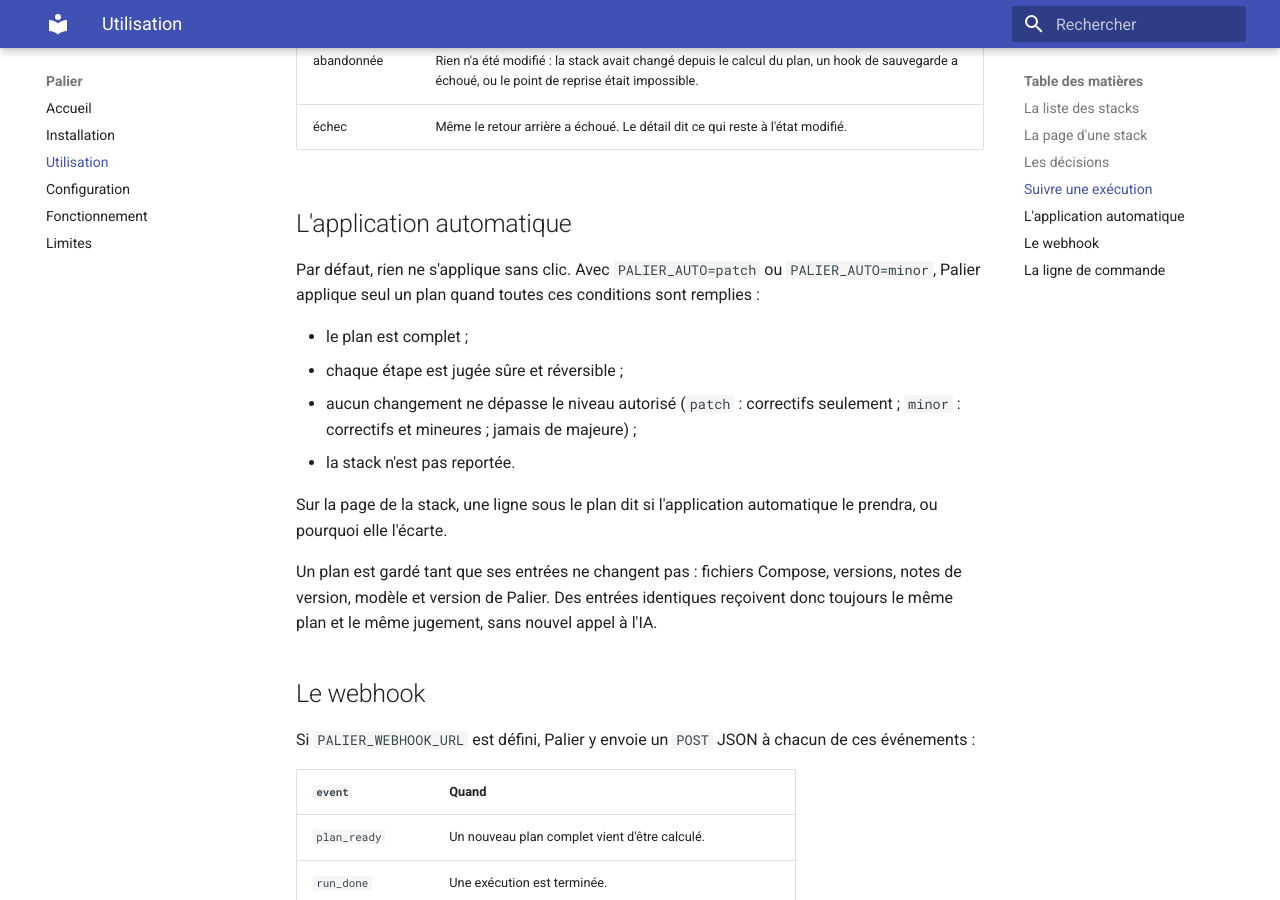
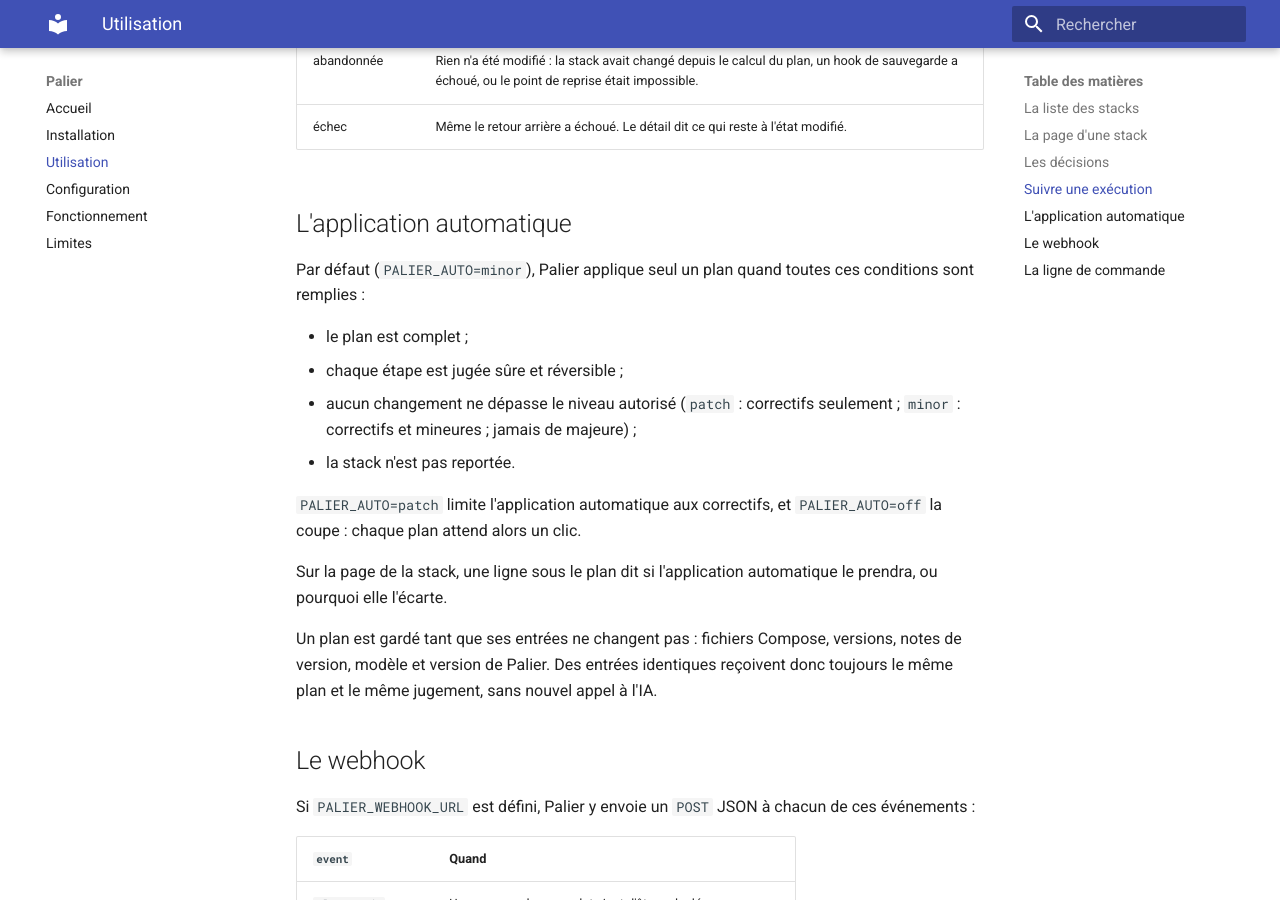
Before and after one commit to kOlapsis/palier, an MkDocs documentation site: the page built from docs/utilisation.md, in a window 1280 px wide and 900 px high, scrolled down 1992 px. Built offline with MkDocs 1.6.1 and Material for MkDocs 9.7.7, drawn with Linux system fonts in a browser that asks for light colours.

Commit message:
feat: apply safe patch and minor plans without a click by default

```diff
--- a/docs/utilisation.md
+++ b/docs/utilisation.md
@@ -53,12 +53,14 @@ Une exécution finit dans l'un de ces états :
 
 ## L'application automatique
 
-Par défaut, rien ne s'applique sans clic. Avec `PALIER_AUTO=patch` ou `PALIER_AUTO=minor`, Palier applique seul un plan quand toutes ces conditions sont remplies :
+Par défaut (`PALIER_AUTO=minor`), Palier applique seul un plan quand toutes ces conditions sont remplies :
 
 - le plan est complet ;
 - chaque étape est jugée sûre et réversible ;
 - aucun changement ne dépasse le niveau autorisé (`patch` : correctifs seulement ; `minor` : correctifs et mineures ; jamais de majeure) ;
 - la stack n'est pas reportée.
+
+`PALIER_AUTO=patch` limite l'application automatique aux correctifs, et `PALIER_AUTO=off` la coupe : chaque plan attend alors un clic.
 
 Sur la page de la stack, une ligne sous le plan dit si l'application automatique le prendra, ou pourquoi elle l'écarte.
 
```
Also changed, not shown: README.md (+1 -1 lines), docs/configuration.md (+1 -1 lines), 3 other files.
